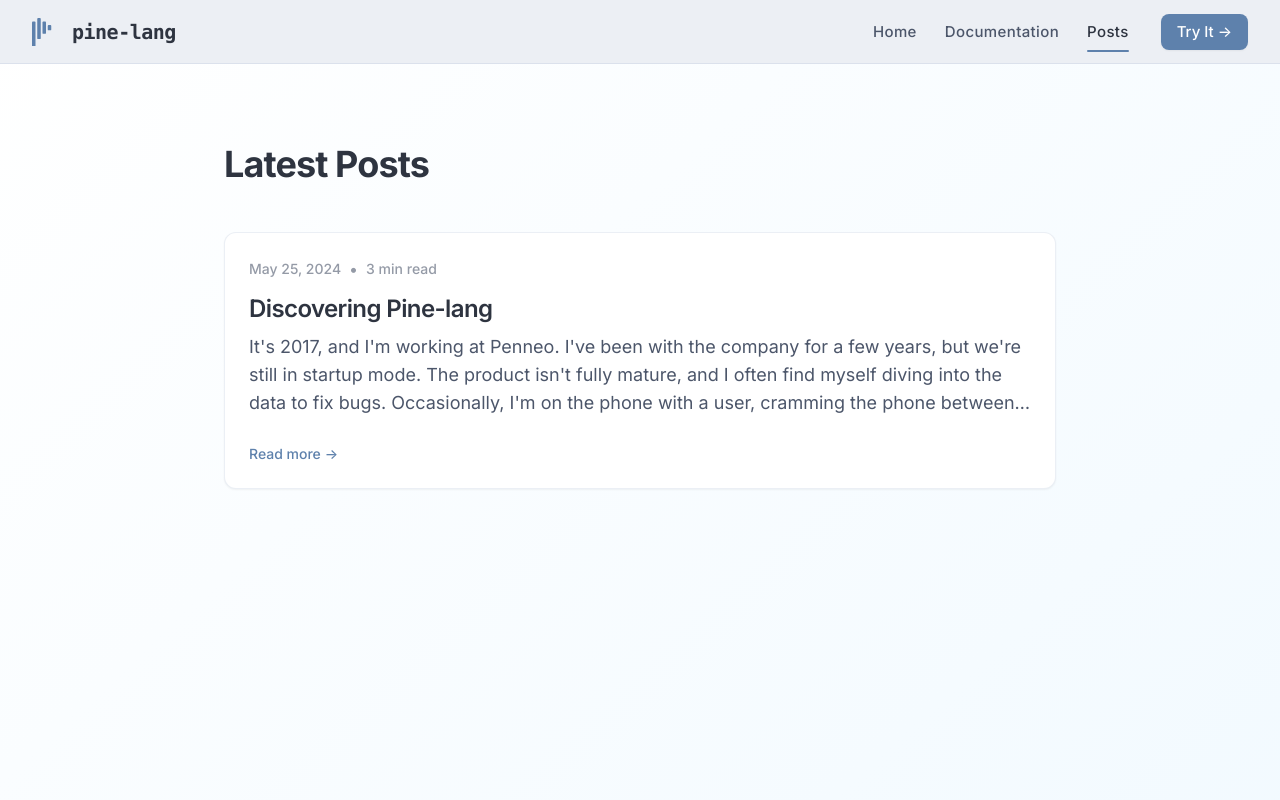
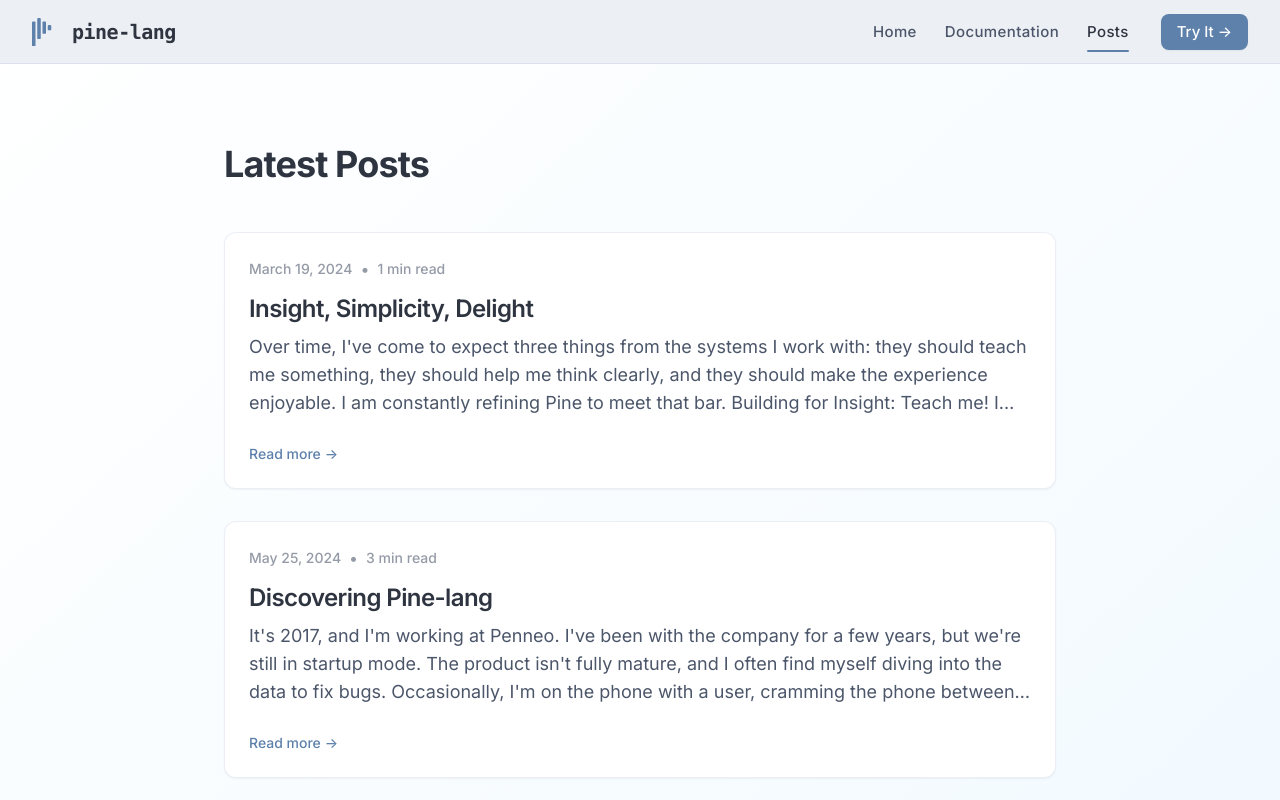
Before and after one commit to beamlynx/beamlynx.com, a React (Vite) app: page /posts in a window 1280 px wide. Shown: the top 800 px of the page. Built offline with nearby package versions, Linux system fonts and the light colour scheme.

Commit message:
new post

```diff
--- a/src/pages/Posts.tsx
+++ b/src/pages/Posts.tsx
@@ -6,6 +6,14 @@ const Posts: React.FC = () => {
   const palette = useColorPalette();
 
   const posts = [
+    {
+      title: "Insight, Simplicity, Delight",
+      description: "The three core principles that guide Pine's development: teaching through smart suggestions, enabling clear thinking with minimal syntax, and making database queries an enjoyable experience.",
+      date: "2024-03-19",
+      url: "https://open.substack.com/pub/pinelang/p/insight-simplicity-delight",
+      readTime: "1 min read",
+      preview: `Over time, I've come to expect three things from the systems I work with: they should teach me something, they should help me think clearly, and they should make the experience enjoyable. I am constantly refining Pine to meet that bar. Building for Insight: Teach me! I don't want to read the docs - the system should figure out my intent and show me the way. Building for Simplicity: Clarity of thought! I don't want to think about things that are not relevant to the problem at hand. Building for Delight: Fun! I don't want to feel like I am doing chores. The task of solving problems should be enjoyable.`
+    },
     {
       title: "Discovering Pine-lang",
       description: "A journey from frustration with SQL complexity to the creation of Pine-lang, a domain-specific language that makes database queries as intuitive as Unix pipes.",
```
